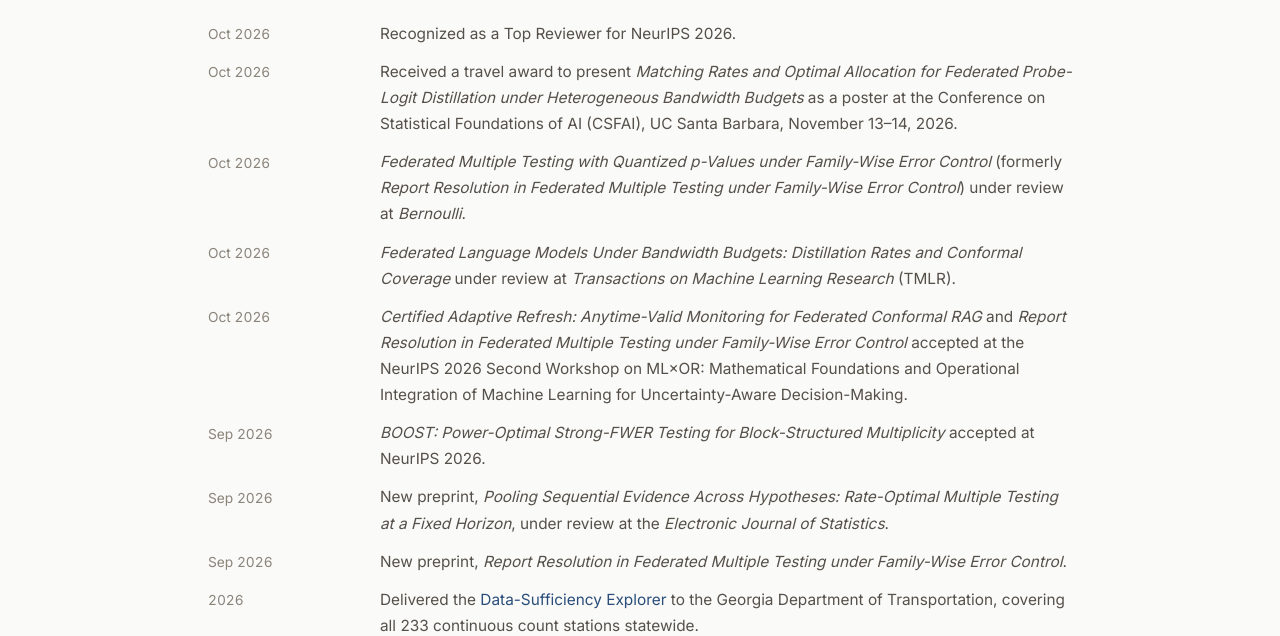
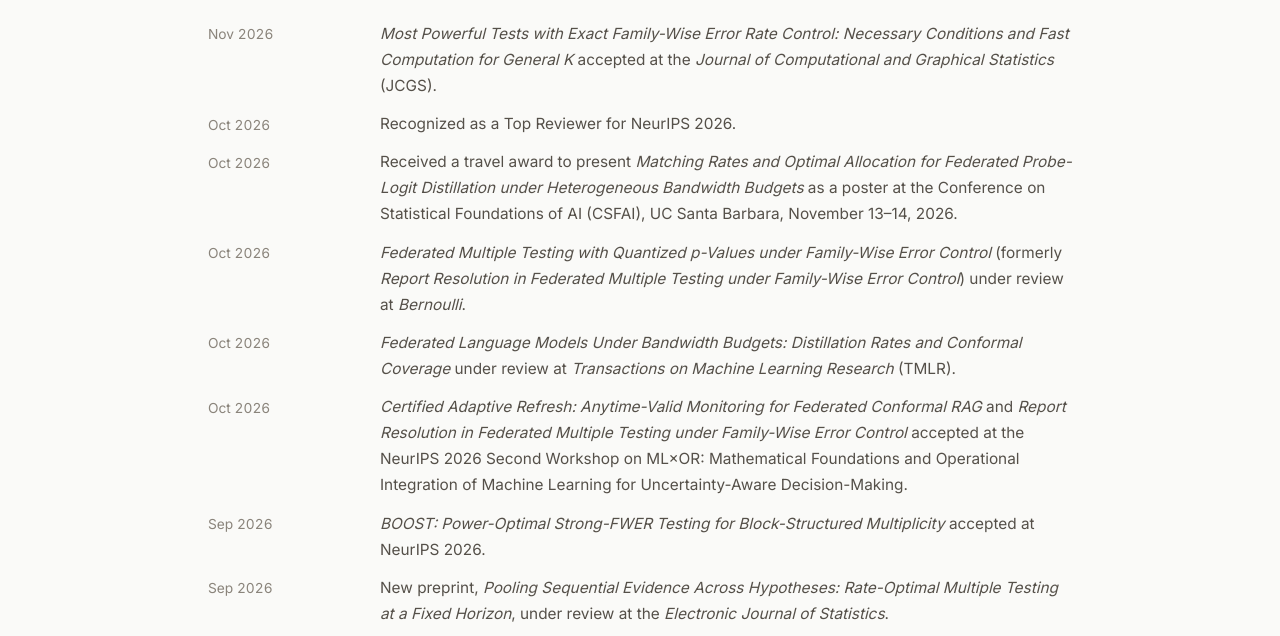
Before and after one commit to pdubey96/pdubey96.github.io, a plain HTML site: page news.html in a window 1280 px wide. Shown: the part 155-791 px from the top of the page. Drawn offline with Linux system fonts and the light colour scheme.

Commit message:
JCGS paper accepted
The Most Powerful Tests paper is accepted at JCGS. Publications and
Home's Selected Papers now show the green "Accepted" badge with 2026,
News gets a November item, and cv.pdf is republished from the CV.

Co-Authored-By: Claude Opus 5.5 <noreply@anthropic.com>

```diff
--- a/news.html
+++ b/news.html
@@ -66,6 +66,10 @@
 
     <ul class="timeline timeline-compact">
       <li>
+        <span class="t-date">Nov 2026</span>
+        <div class="t-body news-text"><em>Most Powerful Tests with Exact Family-Wise Error Rate Control: Necessary Conditions and Fast Computation for General K</em> accepted at the <em>Journal of Computational and Graphical Statistics</em> (JCGS).</div>
+      </li>
+      <li>
         <span class="t-date">Oct 2026</span>
         <div class="t-body news-text">Recognized as a Top Reviewer for NeurIPS 2026.</div>
       </li>
```
Also changed, not shown: index.html (+1 -1 lines), publications.html (+1 -1 lines), 1 other file.
